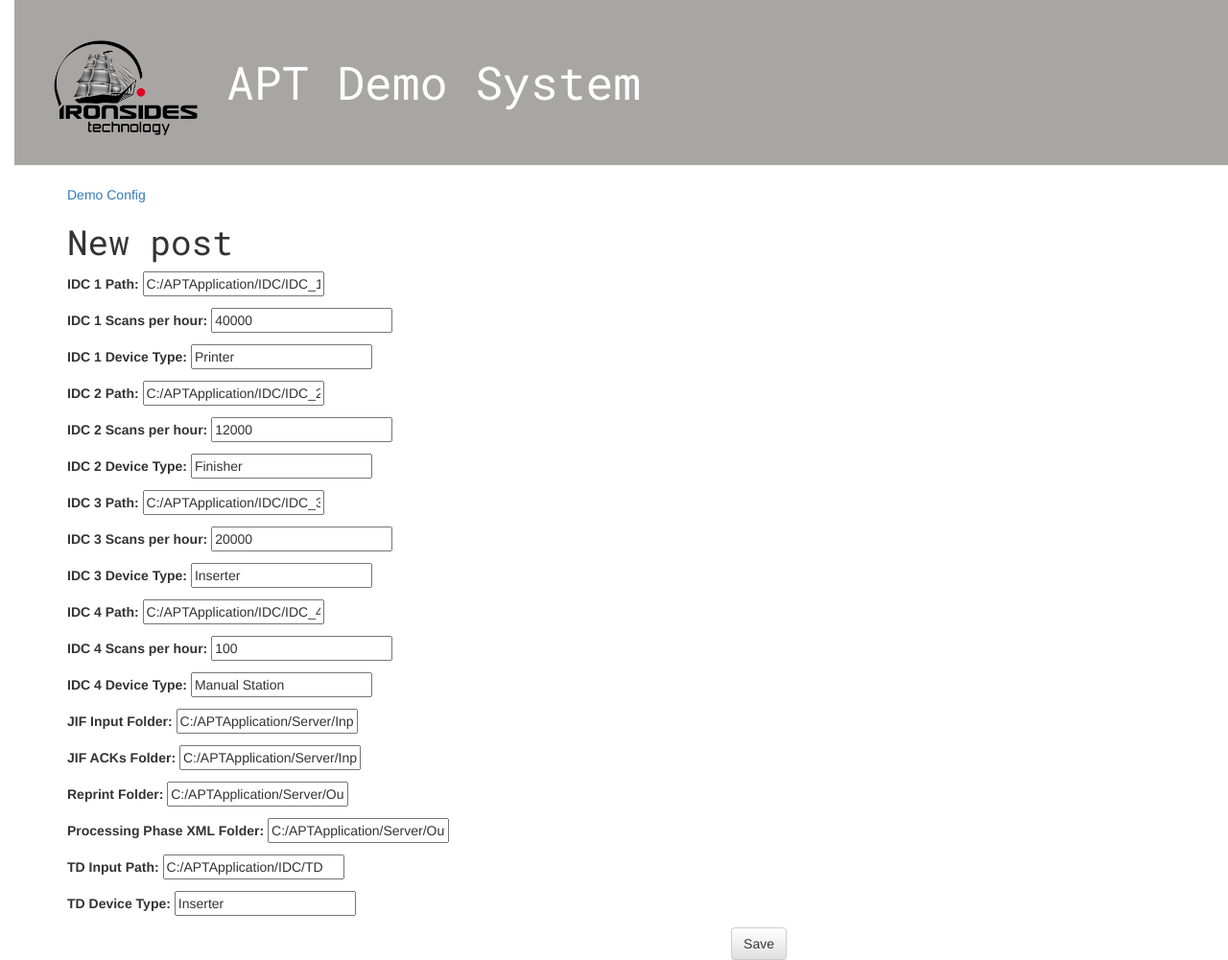
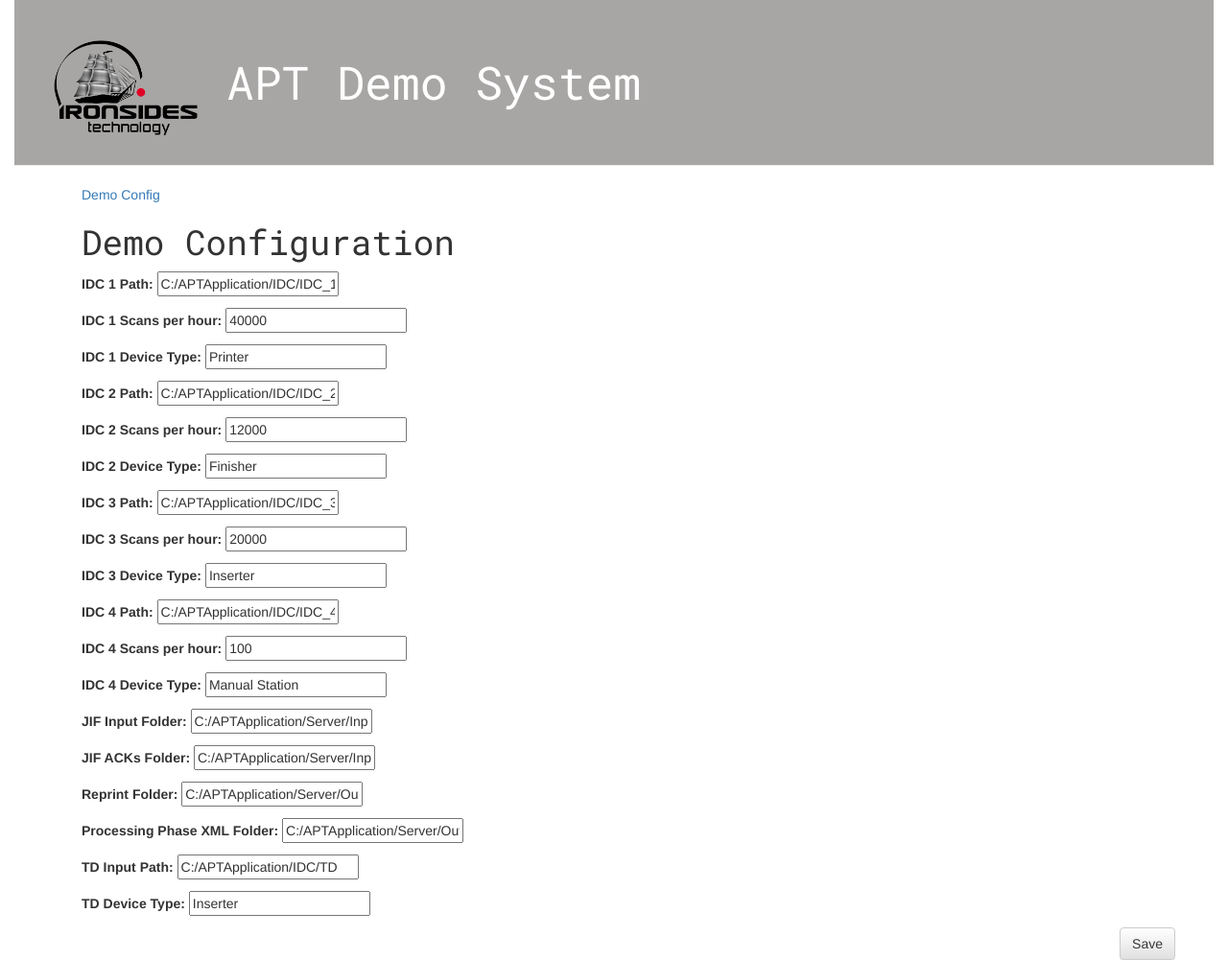
Before and after one commit to syn2083/automated_APTDemo, a Django app: page /demo/config/ in a window 1280 px wide. Shown: the whole page at 96% size. Run offline with Django 3.2, Linux system fonts and the light colour scheme; data comes from the database, SQL or seed files in the repository; some libraries are stand-ins or nearby versions.

Commit message:
Improvements

```diff
--- a/APTDemo/static/css/APTDemo.css
+++ b/APTDemo/static/css/APTDemo.css
@@ -1,5 +1,6 @@
 body {
     padding-left: 15px;
+    padding-right: 15px;
 }
 
 h1 a {
--- a/APTDemo/templates/APTDemo/base.html
+++ b/APTDemo/templates/APTDemo/base.html
@@ -2,9 +2,9 @@
 <html>
     <head>
         <title>Ironsides JIF Generator</title>
-        <link rel="stylesheet" href="//maxcdn.bootstrapcdn.com/bootstrap/3.2.0/css/bootstrap.min.css">
-        <link rel="stylesheet" href="//maxcdn.bootstrapcdn.com/bootstrap/3.2.0/css/bootstrap-theme.min.css">
-        <link href='//fonts.googleapis.com/css?family=Roboto+Mono' rel='stylesheet' type='text/css'>
+        <link rel="stylesheet" href="http://maxcdn.bootstrapcdn.com/bootstrap/3.3.7/css/bootstrap.min.css">
+        <link rel="stylesheet" href="//maxcdn.bootstrapcdn.com/bootstrap/3.3.7/css/bootstrap-theme.min.css">
+        <link href='https://fonts.googleapis.com/css?family=Roboto+Mono' rel='stylesheet' type='text/css'>
         <link rel="stylesheet" href="{% static 'css/APTDemo.css' %}">
     </head>
     <body>
@@ -15,9 +15,11 @@
     <div class="content container">
         <div class="row">
             <div class="col-md-8">
+            <div class="container">
             <a href="{% url 'demo_config'%}">Demo Config</a>
             {% block content %}
             {% endblock %}
+            </div>
             </div>
         </div>
     </div>
--- a/APTDemo/templates/APTDemo/demo_config.html
+++ b/APTDemo/templates/APTDemo/demo_config.html
@@ -1,7 +1,7 @@
 {% extends 'APTDemo/base.html' %}
 
 {% block content %}
-<h1>New post</h1>
+<h1>Demo Configuration</h1>
     <form method="POST" class="post-form">{% csrf_token %}
         {{ form.as_p }}
         <button type="submit" class="save btn btn-default">Save</button>
```
